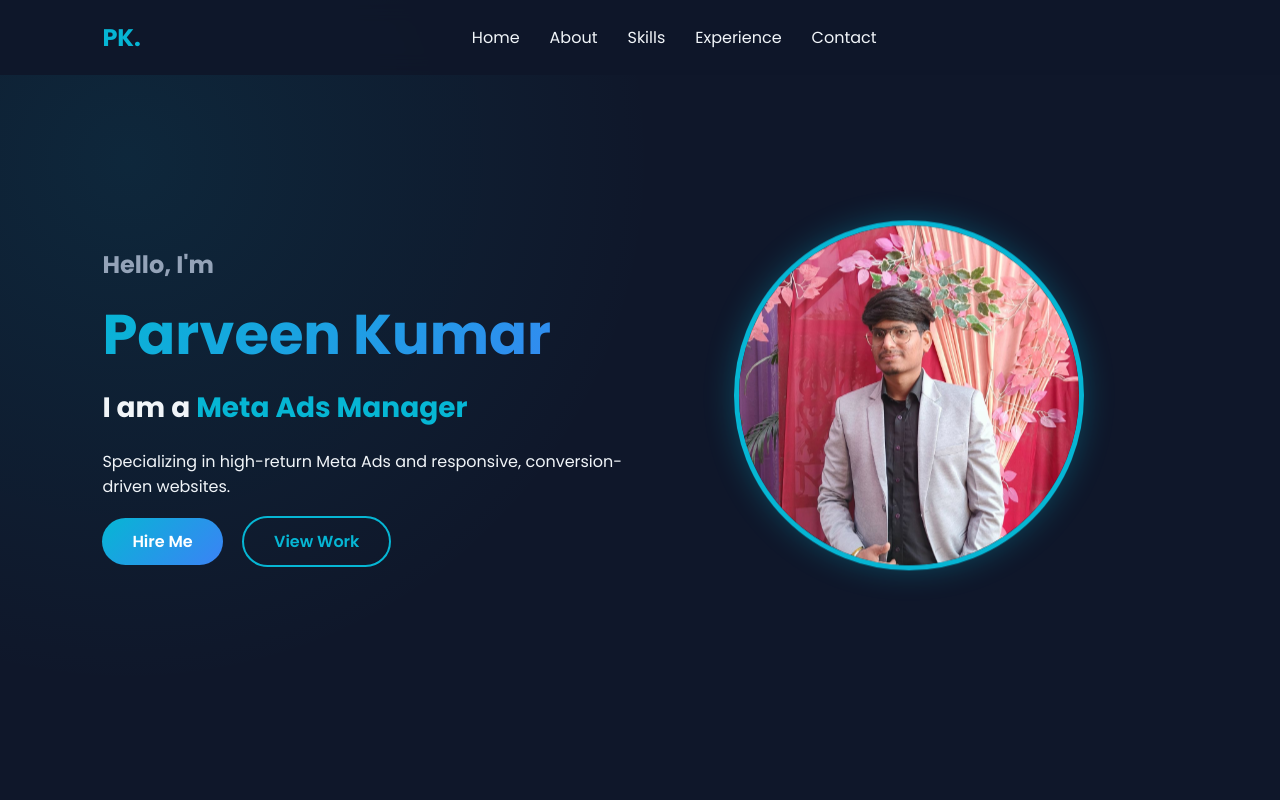
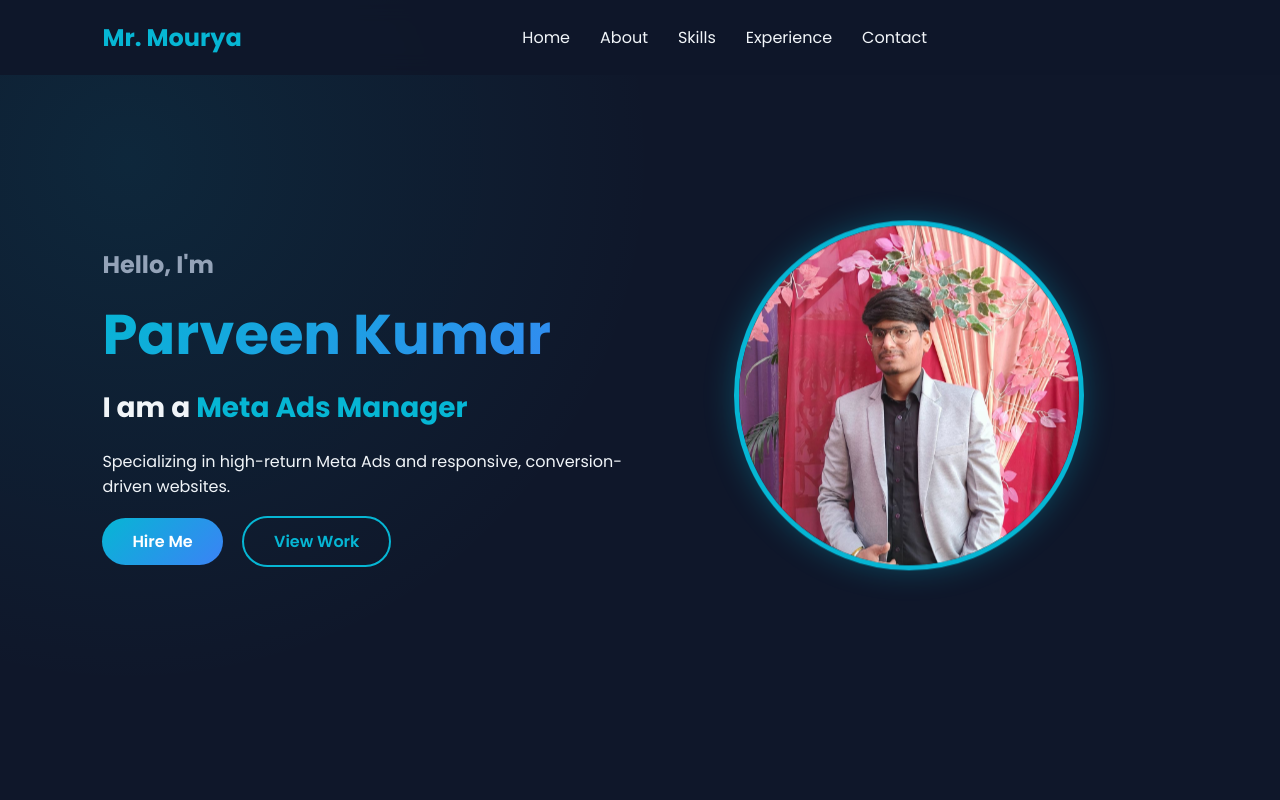
Before and after one commit to parveenmou/parveen-kumar-mourya-portfolio, a plain HTML site: page index.html in a window 1280 px wide. Shown: the top 800 px of the page. Drawn offline with Linux system fonts and the light colour scheme.

Commit message:
Revise portfolio layout and content
Updated the portfolio to reflect new branding and content changes.

```diff
--- a/index.html
+++ b/index.html
@@ -10,7 +10,7 @@
 <body>
 
     <nav>
-        <div class="logo">PK.</div>
+        <div class="logo">Mr. Mourya</div>
         <ul class="nav-links">
             <li><a href="#home">Home</a></li>
             <li><a href="#about">About</a></li>
```
